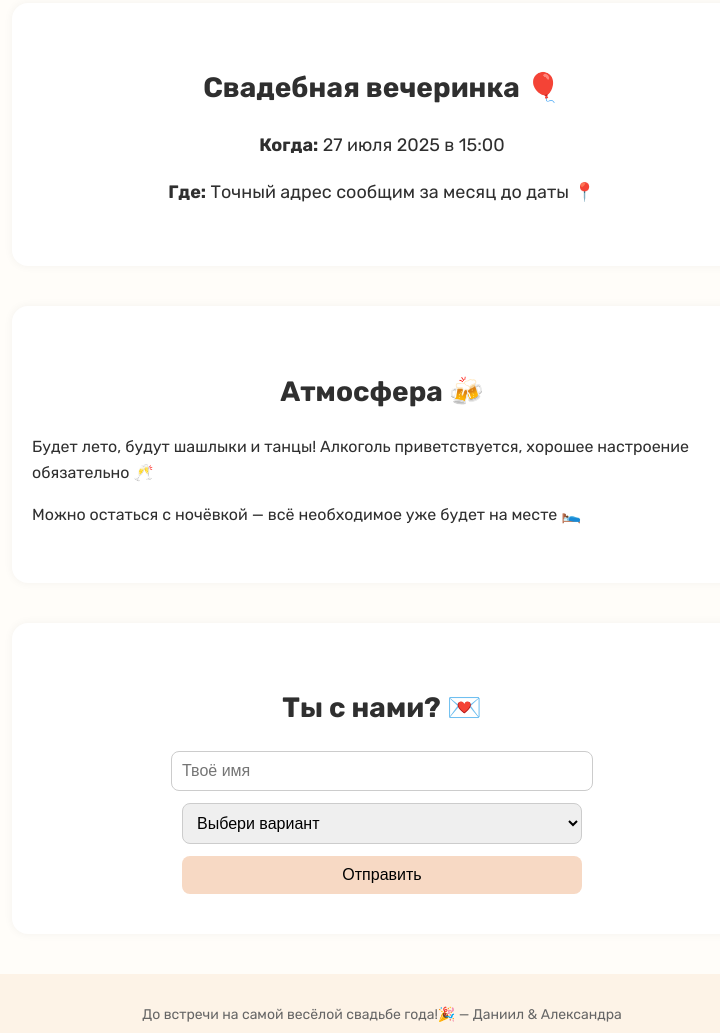
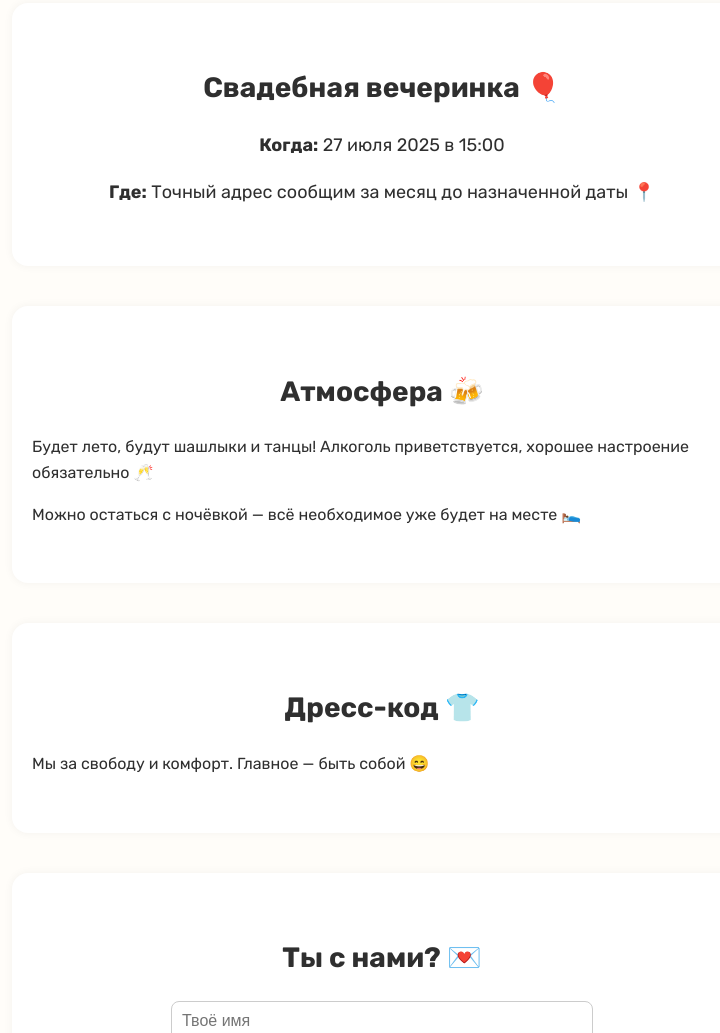
Before and after one commit to Yuliya372/wedding-invite-friends, a plain HTML site: page index.html in a window 1280 px wide. Shown: the part 336-1369 px from the top of the page, without its empty margins (258-978 px from the left). Drawn offline with nearby package versions, Linux system fonts and the light colour scheme.

Commit message:
Update index.html

```diff
--- a/index.html
+++ b/index.html
@@ -101,13 +101,18 @@
     <h2>Свадебная вечеринка 🎈</h2>
     <div class="info-block">
       <p><strong>Когда:</strong> 27 июля 2025 в 15:00</p>
-      <p><strong>Где:</strong> Точный адрес сообщим за месяц до даты 📍</p>
+      <p><strong>Где:</strong> Точный адрес сообщим за месяц до назначенной даты 📍</p>
   </section>
 
   <section>
     <h2>Атмосфера 🍻</h2>
     <p>Будет лето, будут шашлыки и танцы! Алкоголь приветствуется, хорошее настроение обязательно 🥂</p>
     <p>Можно остаться с ночёвкой — всё необходимое уже будет на месте 🛌</p>
+  </section>
+
+  <section>
+    <h2>Дресс-код 👕</h2>
+    <p>Мы за свободу и комфорт. Главное — быть собой 😄</p>
   </section>
 
   <section>
```
